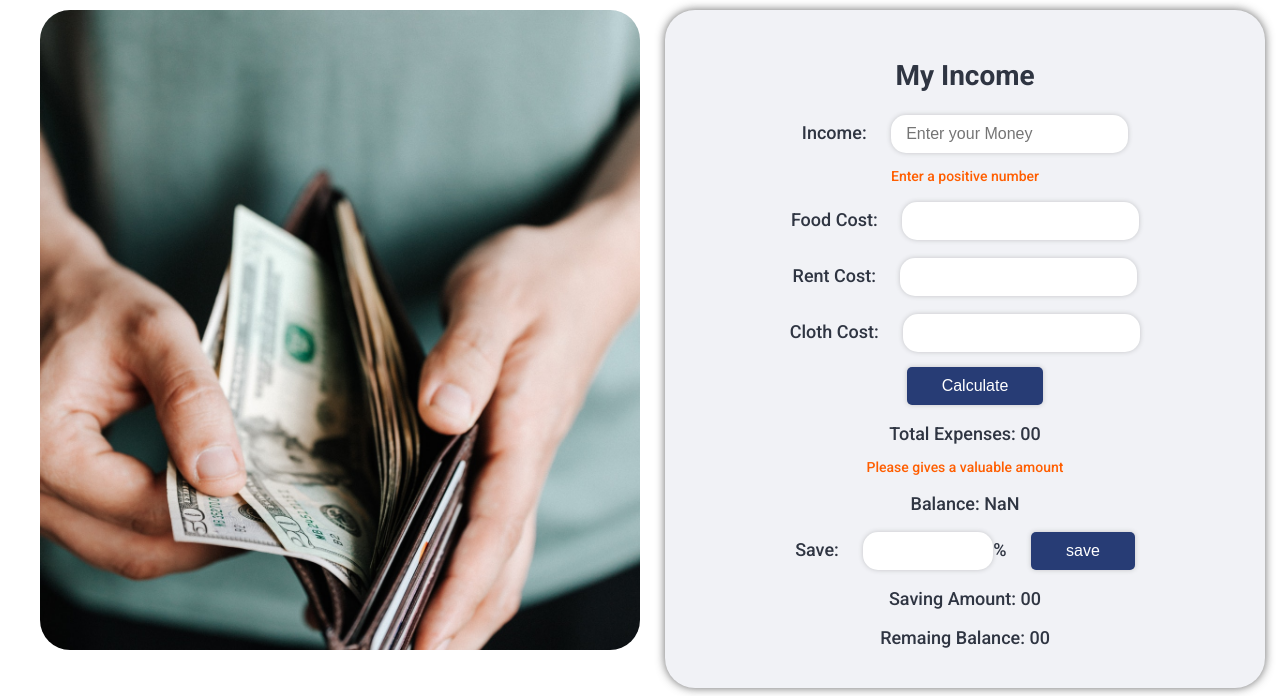
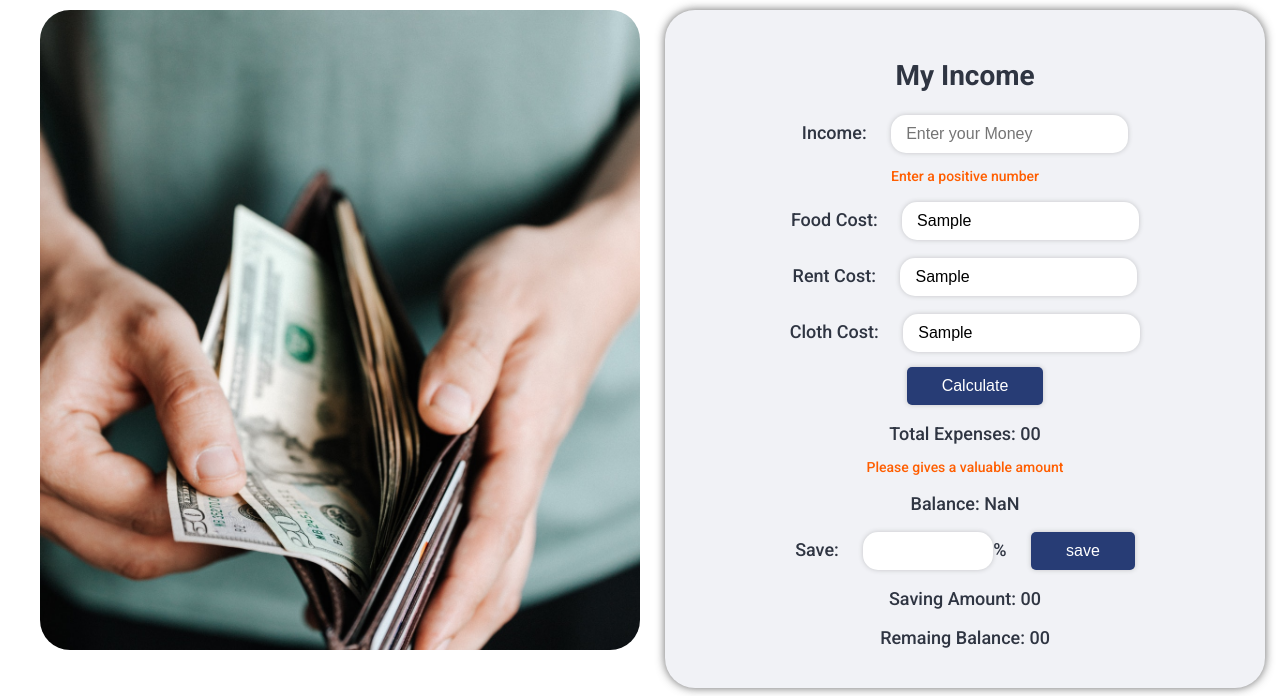
Before and after one commit to ambishalsaha01/money-master-05, a plain HTML site: page index.html in a window 1280 px wide. Both pictures are taken after typing "Sample", "Sample", "Sample" into the empty fields and a click on the button "Calculate". Shown: the part 111-807 px from the top of the page. Drawn offline with Linux system fonts and the light colour scheme.

Commit message:
final commit of safe money

```diff
--- a/css/responsive.css
+++ b/css/responsive.css
@@ -1,6 +1,8 @@
 /* ===========================
 Responsive Money-master section
 =========================== */
+
+/* Maximum screen 1200px */
 @media only screen and (max-width: 1200px){
     .container{
         max-width: 100%;
@@ -8,6 +10,7 @@ Responsive Money-master section
     }
 }
 
+/* Maximum screen 1024px */
 @media only screen and (max-width: 1024px){
     .money-master{
         grid-column-gap: 20px;
@@ -18,6 +21,7 @@ Responsive Money-master section
     }
 }
 
+/* Maximum screen 768px */
 @media only screen and (max-width: 768px){
     .money-master{
         grid-template-columns: 100%;
@@ -25,6 +29,7 @@ Responsive Money-master section
     }
 }
 
+/* Maximum screen 425px */
 @media only screen and (max-width: 425px){
     .container{
         padding: 0 15px;
--- a/js/script.js
+++ b/js/script.js
@@ -15,7 +15,7 @@ function getTotalcost(costField){
         return parseCostField;
     }
     else{
-        costInputField.value = ''
+        return '';
     }
 
 }
```
